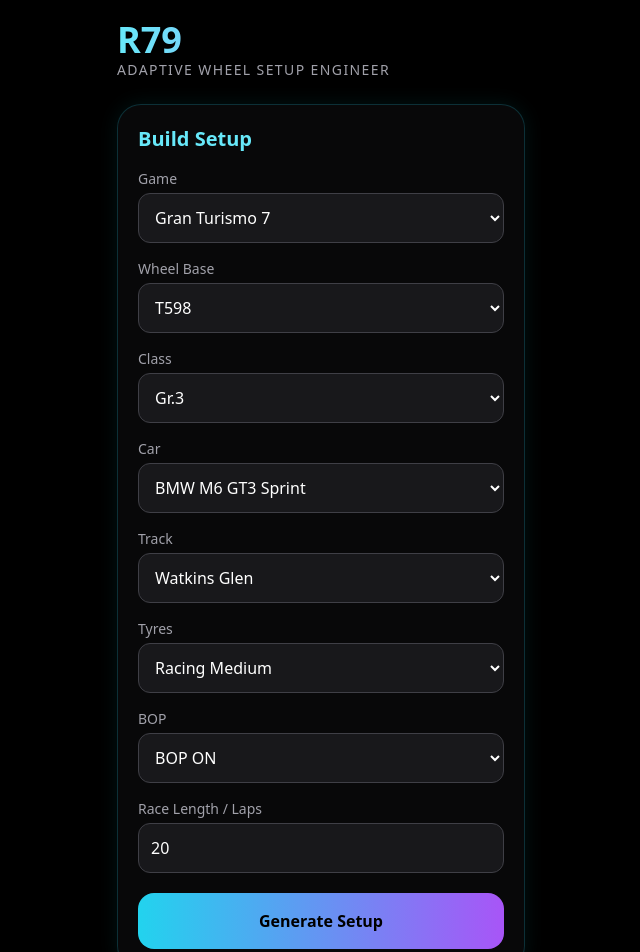
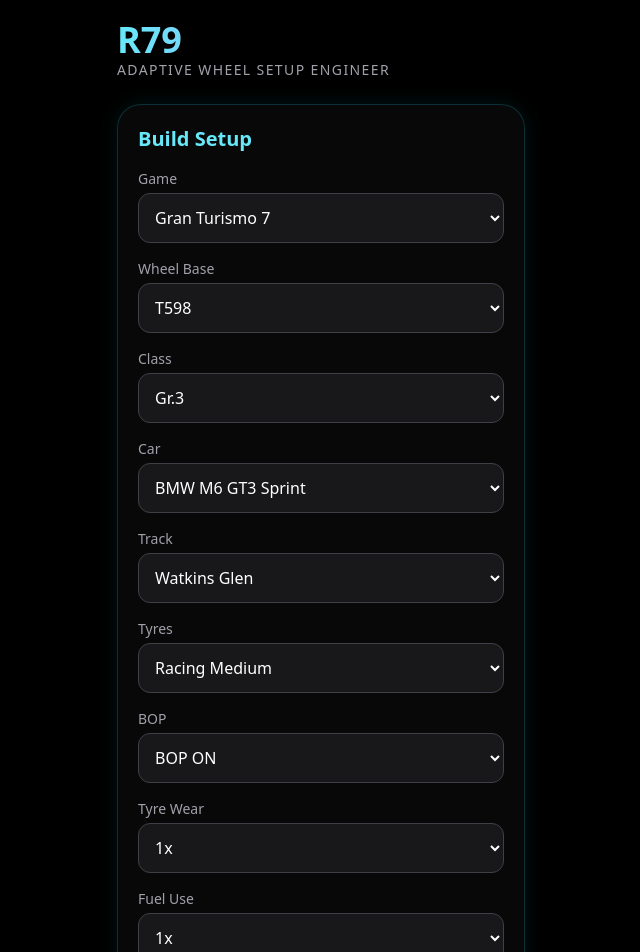
Before and after one commit to Radiate79/r79-adaptive, a React (Vite) app: page / in a window 1280 px wide. Shown: the top 952 px of the page, without its empty margins (319-959 px from the left). Built offline with nearby package versions, Linux system fonts and the light colour scheme.

Commit message:
Update App.jsx

```diff
--- a/src/App.jsx
+++ b/src/App.jsx
@@ -160,7 +160,19 @@
           <Select label="Track" value={track} options={TRACKS} onChange={setTrack} />
           <Select label="Tyres" value={tyre} options={TYRES} onChange={setTyre} />
           <Select label="BOP" value={bop} options={["BOP ON", "BOP OFF"]} onChange={setBop} />
+          <Select
+  label="Tyre Wear"
+  value={tyreWear}
+  options={MULTIPLIERS}
+  onChange={setTyreWear}
+/>
 
+<Select
+  label="Fuel Use"
+  value={fuelUse}
+  options={MULTIPLIERS}
+  onChange={setFuelUse}
+/>
           <label className="block text-sm text-zinc-400 mt-4 mb-1">Race Length / Laps</label>
           <input value={laps} onChange={(e) => setLaps(e.target.value)} className="w-full rounded-xl bg-zinc-900 border border-zinc-700 p-3" />
 
```
